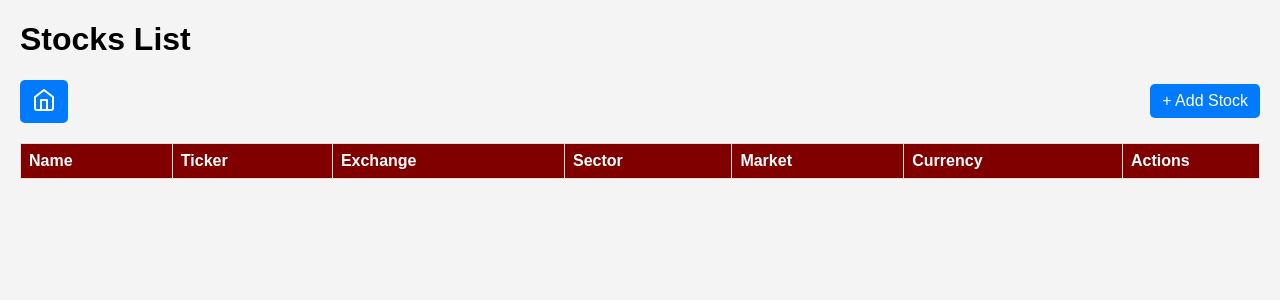
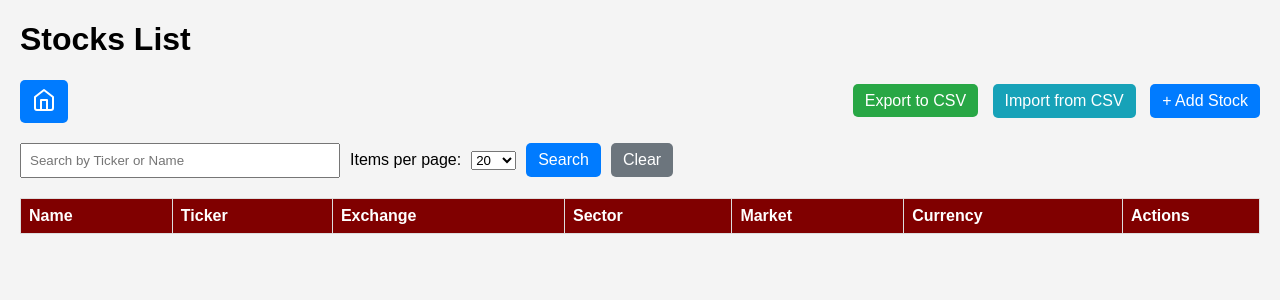
Before and after one commit to arambaladev/StockPortfolio, a Flask app: page /stocks in a window 1280 px wide. Shown: the top 300 px of the page. Run offline with Flask 3, Linux system fonts and the light colour scheme; the visitor is signed in with stand-in values (Sample User, id 1); lists and menus that the app fills with data are empty.

Commit message:
Version 3.8.1 - Import/export stocks with S&P 500 and NIFTY

```diff
--- a/app.py
+++ b/app.py
@@ -304,7 +304,10 @@ def add_stock():
     if request.method == 'POST':
         name = request.form['name']
         tickersymbol = request.form['tickersymbol'].upper() # Convert to uppercase
-        exchange = request.form['exchange']
+        exchange = request.form.get('exchange')
+        sector = request.form.get('sector')
+        market = request.form.get('market')
+        currency = request.form.get('currency')
 
         # Validate ticker symbol using yfinance
         try:
@@ -313,15 +316,13 @@ def add_stock():
             if not info or 'regularMarketPrice' not in info: # A common key that indicates valid stock data
                 return f"Ticker symbol '{tickersymbol}' not found or no market data available.", 400
 
-            # Fetch additional details
-            sector = info.get('sector', 'N/A')
-            market = info.get('market', 'N/A')
-            currency = info.get('currency', 'N/A')
+            # Fill in any blank fields with data from yfinance
+            exchange = exchange or info.get('exchange', 'N/A')
+            sector = sector or info.get('sector', 'N/A')
+            market = market or info.get('market', 'N/A')
+            currency = currency or info.get('currency', 'N/A')
         except Exception as e:
             return f"Error validating ticker symbol '{tickersymbol}': {e}", 400
-
-        if not exchange:
-            exchange = 'NYSE'
 
         new_stock = Stock(name=name, tickersymbol=tickersymbol, exchange=exchange, sector=sector, market=market, currency=currency)
         db.session.add(new_stock)
@@ -379,8 +380,76 @@ def delete_stock(id):
 @app.route('/stocks')
 @admin_required
 def stocks_list():
-    stocks = Stock.query.all()
-    return render_template('stocks.html', stocks=stocks)
+    search_query = request.args.get('search', '')
+    page = request.args.get('page', 1, type=int)
+    per_page = request.args.get('per_page', 20, type=int)
+
+    query = Stock.query.order_by(Stock.tickersymbol)
+    if search_query:
+        query = query.filter(or_(
+            Stock.tickersymbol.ilike(f'%{search_query}%'),
+            Stock.name.ilike(f'%{search_query}%')
+        ))
+    pagination = query.paginate(page=page, per_page=per_page, error_out=False)
+    stocks = pagination.items
+    return render_template('stocks.html', stocks=stocks, pagination=pagination, search_query=search_query, per_page=per_page)
+
+@app.route('/export_stocks')
+@admin_required
+def export_stocks():
+    """Exports all stocks to a CSV file."""
+    stocks = Stock.query.order_by(Stock.tickersymbol).all()
+
+    si = io.StringIO()
+    cw = csv.writer(si)
+
+    # Write header row
+    cw.writerow(['Ticker', 'Name', 'Exchange', 'Sector', 'Market', 'Currency'])
+
+    # Write data rows
+    for s in stocks:
+        cw.writerow([s.tickersymbol, s.name, s.exchange, s.sector, s.market, s.currency])
+
+    output = make_response(si.getvalue())
+    output.headers["Content-Disposition"] = "attachment; filename=stocks.csv"
+    output.headers["Content-type"] = "text/csv"
+    return output
+
+@app.route('/import_stocks', methods=['POST'])
+@admin_required
+def import_stocks():
+    if 'file' not in request.files:
+        flash('No file part', 'danger')
+        return redirect(url_for('stocks_list'))
+
+    file = request.files['file']
+    if file.filename == '':
+        flash('No selected file', 'danger')
+        return redirect(url_for('stocks_list'))
+
+    if file and file.filename.endswith('.csv'):
+        try:
+            stream = io.StringIO(file.stream.read().decode("UTF8"), newline=None)
+            csv_reader = csv.reader(stream)
+            next(csv_reader)  # Skip header row
+
+            for row in csv_reader:
+                tickersymbol, name, exchange, sector, market, currency = row
+                # Create new stock if it doesn't exist
+                existing_stock = Stock.query.filter_by(tickersymbol=tickersymbol).first()
+                if not existing_stock:
+                    new_stock = Stock(tickersymbol=tickersymbol, name=name, exchange=exchange, sector=sector, market=market, currency=currency)
+                    db.session.add(new_stock)
+
+            db.session.commit()
+            flash(f'Successfully imported stocks from {file.filename}. New stocks were added.', 'success')
+        except Exception as e:
+            db.session.rollback()
+            flash(f'An error occurred during import: {e}', 'danger')
+        return redirect(url_for('stocks_list'))
+
+    flash('Invalid file type. Please upload a CSV file.', 'warning')
+    return redirect(url_for('stocks_list'))
 
 def get_current_stock_quantity(tickersymbol, transaction_date, user_id, exclude_transaction_id=None):
     buy_query = db.session.query(db.func.sum(Transaction.quantity)).filter(
--- a/templates/stocks.html
+++ b/templates/stocks.html
@@ -17,6 +17,31 @@
         .modal-content { background-color: #fefefe; margin: 10% auto; padding: 20px; border: 1px solid #888; width: 80%; max-width: 500px; border-radius: 8px; }
         .close-button { color: #aaa; float: right; font-size: 28px; font-weight: bold; cursor: pointer; }
     </style>
+    <style>
+        /* Pagination styles from transactions.html for consistency */
+        .pagination {
+            margin-top: 20px;
+            display: flex;
+            justify-content: center;
+            align-items: center;
+        }
+        .pagination a, .pagination span {
+            color: #007bff;
+            padding: 8px 16px;
+            text-decoration: none;
+            transition: background-color .3s;
+            border: 1px solid #ddd;
+            margin: 0 4px;
+        }
+        .pagination span.current {
+            background-color: #007bff;
+            color: white;
+            border: 1px solid #007bff;
+        }
+        .pagination a:hover:not(.active) {
+            background-color: #ddd;
+        }
+    </style>
 </head>
 <body>
     <h1>Stocks List</h1>
@@ -26,8 +51,28 @@
                  <svg xmlns="http://www.w3.org/2000/svg" width="24" height="24" viewBox="0 0 24 24" fill="none" stroke="white" stroke-width="2" stroke-linecap="round" stroke-linejoin="round" class="feather feather-home"><path d="M3 9l9-7 9 7v11a2 2 0 0 1-2 2H5a2 2 0 0 1-2-2z"></path><polyline points="9 22 9 12 15 12 15 22"></polyline></svg>
              </button>
          </a>
-        <button onclick="openAddStockModal()" class="action-button" style="font-size: 16px;">+ Add Stock</button>
+        <div>
+            <a href="{{ url_for('export_stocks') }}" class="action-button" style="background-color: #28a745; margin-right: 10px;">Export to CSV</a>
+            <button onclick="openImportModal()" class="action-button" style="background-color: #17a2b8; margin-right: 10px;">Import from CSV</button>
+            <button onclick="openAddStockModal()" class="action-button" style="font-size: 16px;">+ Add Stock</button>
+        </div>
     </div>
+
+    <!-- Search Bar -->
+    <form method="get" action="{{ url_for('stocks_list') }}" style="margin-bottom: 20px;">
+        <div style="display: flex; align-items: center; gap: 10px;">
+            <input type="text" name="search" placeholder="Search by Ticker or Name" value="{{ search_query or '' }}" style="padding: 8px; width: 300px;">
+            <label for="per_page">Items per page:</label>
+            <select name="per_page" id="per_page" onchange="this.form.submit()">
+                <option value="10" {% if per_page == 10 %}selected{% endif %}>10</option>
+                <option value="20" {% if per_page == 20 %}selected{% endif %}>20</option>
+                <option value="50" {% if per_page == 50 %}selected{% endif %}>50</option>
+                <option value="100" {% if per_page == 100 %}selected{% endif %}>100</option>
+            </select>
+            <input type="submit" value="Search" class="action-button">
+            <a href="{{ url_for('stocks_list') }}" class="action-button" style="background-color: #6c757d;">Clear</a>
+        </div>
+    </form>
 
     <table>
         <tr>
@@ -59,6 +104,29 @@
         {% endfor %}
     </table>
 
+    <!-- Pagination Controls -->
+    <div class="pagination">
+        {% if pagination.has_prev %}
+            <a href="{{ url_for('stocks_list', page=pagination.prev_num, search=search_query, per_page=per_page) }}">&laquo; Previous</a>
+        {% endif %}
+
+        {% for page_num in pagination.iter_pages(left_edge=1, right_edge=1, left_current=1, right_current=2) %}
+            {% if page_num %}
+                {% if pagination.page == page_num %}
+                    <span class="current">{{ page_num }}</span>
+                {% else %}
+                    <a href="{{ url_for('stocks_list', page=page_num, search=search_query, per_page=per_page) }}">{{ page_num }}</a>
+                {% endif %}
+            {% else %}
+                <span>...</span>
+            {% endif %}
+        {% endfor %}
+
+        {% if pagination.has_next %}
+            <a href="{{ url_for('stocks_list', page=pagination.next_num, search=search_query, per_page=per_page) }}">Next &raquo;</a>
+        {% endif %}
+    </div>
+
     <!-- Add Stock Modal -->
     <div id="addStockModal" class="modal">
         <div class="modal-content">
@@ -67,8 +135,28 @@
             <form method="post" action="{{ url_for('add_stock') }}">
                 <p><label>Name: <input type="text" name="name" required></label></p>
                 <p><label>Ticker Symbol: <input type="text" name="tickersymbol" required></label></p>
-                <p><label>Exchange: <input type="text" name="exchange" value="NYSE"></label></p>
+                <p><label>Exchange: <input type="text" name="exchange"></label></p>
+                <p><label>Sector: <input type="text" name="sector"></label></p>
+                <p><label>Market: <input type="text" name="market"></label></p>
+                <p><label>Currency: <input type="text" name="currency"></label></p>
                 <input type="submit" value="Submit" class="action-button">
+            </form>
+        </div>
+    </div>
+
+    <!-- Import from CSV Modal -->
+    <div id="importModal" class="modal">
+        <div class="modal-content">
+            <span class="close-button" onclick="closeImportModal()">&times;</span>
+            <h2>Import Stocks from CSV</h2>
+            <form method="post" action="{{ url_for('import_stocks') }}" enctype="multipart/form-data" style="margin-top: 20px;">
+                <p>Please ensure your CSV has the following columns in this order:</p>
+                <p><strong>Ticker, Name, Exchange, Sector, Market, Currency</strong></p>
+                <p>Note: This will only add new stocks; it will not update existing ones.</p>
+                <p>
+                    <input type="file" name="file" accept=".csv" required>
+                </p>
+                <input type="submit" value="Upload and Import" class="action-button" style="margin-top: 10px;">
             </form>
         </div>
     </div>
@@ -96,6 +184,11 @@
         function openAddStockModal() { addModal.style.display = "block"; }
         function closeAddStockModal() { addModal.style.display = "none"; }
 
+        // Import Modal functions
+        const importModal = document.getElementById("importModal");
+        function openImportModal() { importModal.style.display = "block"; }
+        function closeImportModal() { importModal.style.display = "none"; }
+
         // Edit Stock Modal
         const editModal = document.getElementById("editStockModal");
         function openEditStockModal(id, name, tickersymbol, exchange, sector, market, currency) {
@@ -118,6 +211,9 @@
             if (event.target == editModal) {
                 closeEditStockModal();
             }
+            if (event.target == importModal) {
+                closeImportModal();
+            }
         }
     </script>
 
```
Also changed, not shown: manage_db.py (+69 -22 lines).
